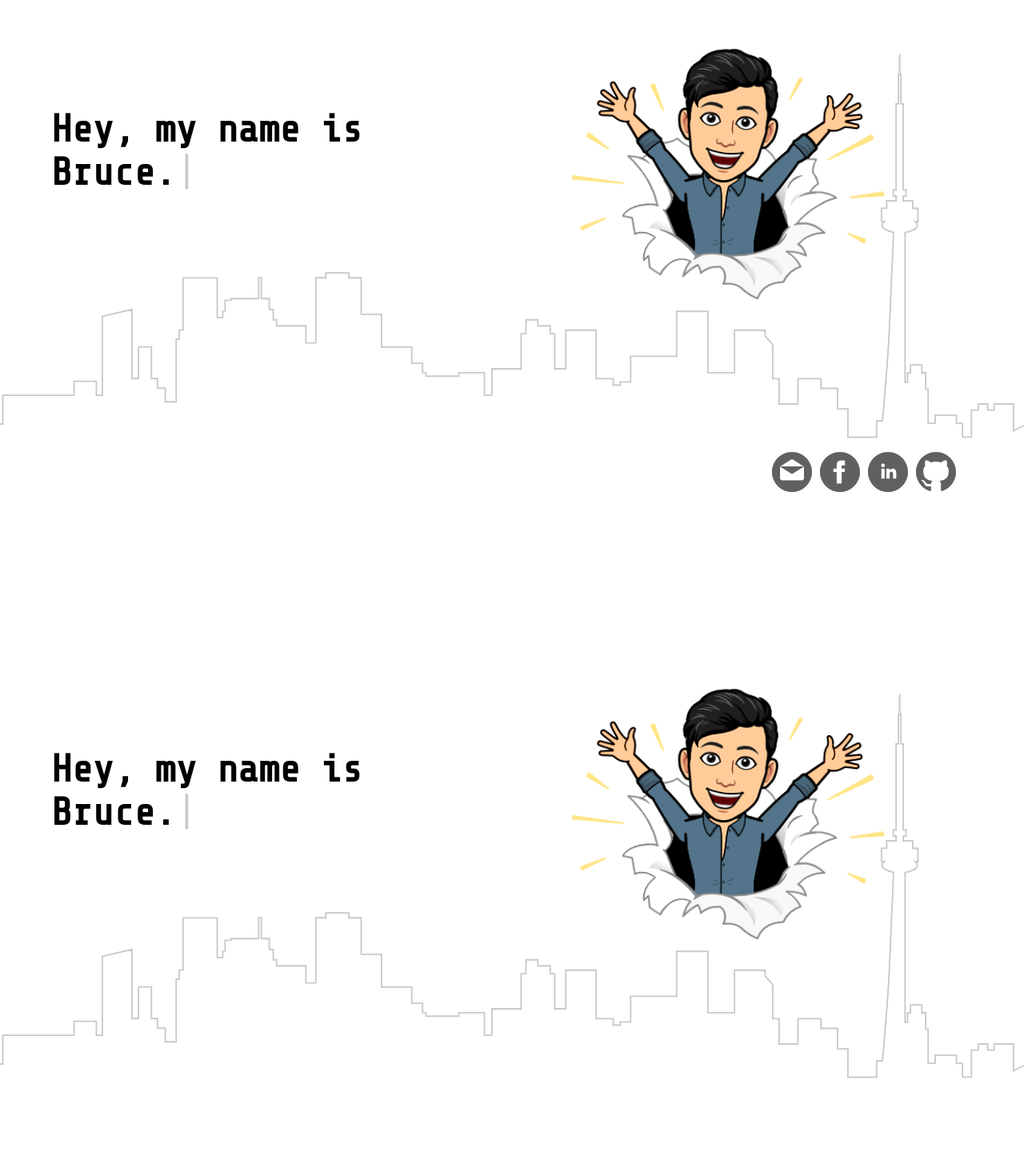
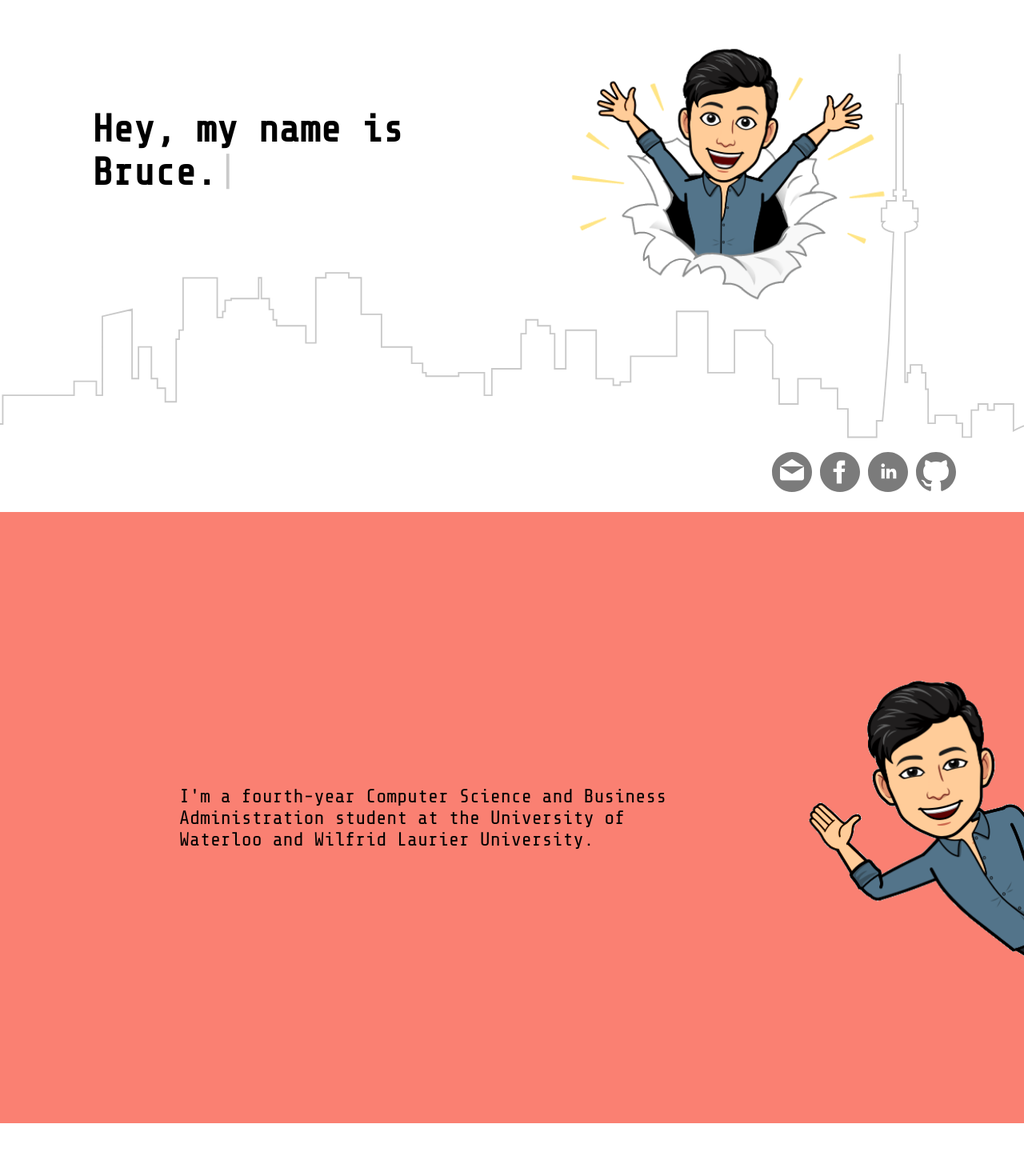
Before and after one commit to brucejh99/brucehong.com, a React (Create React App) app: page / in a window 1280 px wide. Shown: the part 160-1630 px from the top of the page at 80% size. Built offline with nearby package versions, Linux system fonts and the light colour scheme.

Commit message:
Improve navbar positioning & set up about screen

```diff
--- a/src/App.js
+++ b/src/App.js
@@ -1,5 +1,5 @@
-import React, { Component } from 'react';
-import { IntroScreen } from './screens';
+import React from 'react';
+import { IntroSection, AboutSection } from './screens';
 import { Navbar } from './components';
 import './App.scss';
 
@@ -8,10 +8,10 @@ const App = () => {
   return (
     <div className="app">
       <Navbar />
-      <IntroScreen id='home' />
-      <IntroScreen id='about' />
-      <IntroScreen id='exp' />
-      <IntroScreen id='projects' />
+      <IntroSection id='home' />
+      <AboutSection id='about' />
+      <IntroSection id='exp' />
+      <IntroSection id='projects' />
     </div>
   );
 }
--- a/src/App.scss
+++ b/src/App.scss
@@ -2,7 +2,6 @@
     min-width: 570px;
     width: 100%;
     height: 100%;
-    margin: 0;
     // app standard button
     button {
         border: none;
--- a/src/components/Navbar/Navbar.js
+++ b/src/components/Navbar/Navbar.js
@@ -2,33 +2,33 @@ import React, { Component } from 'react';
 import smoothscroll from 'smoothscroll-polyfill';
 import './Navbar.scss';
 
+const NAVBAR_HEIGHT = 36;
+
 // holds display order of each view and icons
 class Navbar extends Component {
-  constructor(props) {
-    super(props);
-    this.homeRef = null;
-    this.aboutRef = null;
-    this.expRef = null;
-    this.projectsRef = null;
-    this.state = {
-      activePage: 1
-    }
+  state = {
+    activePage: 1
   }
 
   componentDidMount() {
     this.setWindowDimensions();
+    this.setActive();
     window.addEventListener('scroll', this.setActive.bind(this));
-    window.addEventListener('resize', this.setWindowDimensions.bind(this));
+    window.addEventListener('resize', this.handleResize.bind(this));
+  }
+
+  handleResize() {
+    this.setWindowDimensions();
+    this.setActive();
   }
 
   setWindowDimensions() {
-    this.homeOffset = document.getElementById('home').offsetTop;
-    this.aboutOffset = document.getElementById('about').offsetTop;
-    this.expOffset = document.getElementById('exp').offsetTop;
-    this.projectsOffset = document.getElementById('projects').offsetTop;
+    this.homeOffset = document.getElementById('home').offsetTop - NAVBAR_HEIGHT;
+    this.aboutOffset = document.getElementById('about').offsetTop - NAVBAR_HEIGHT;
+    this.expOffset = document.getElementById('exp').offsetTop - NAVBAR_HEIGHT;
+    this.projectsOffset = document.getElementById('projects').offsetTop - NAVBAR_HEIGHT;
     // polyfill for browsers that don't support smooth scroll natively
     smoothscroll.polyfill();
-    this.setActive();
   }
 
   setActive() {
--- /dev/null
+++ b/src/screens/About/About.js
@@ -0,0 +1,18 @@
+import React from 'react';
+import waveImage from '../../assets/bitmojis/wave.png';
+import './About.scss';
+
+
+function AboutSection(props) {
+    return (
+        <div id={props.id || null} className='about'>
+            <img src={waveImage} alt='Imagine my bitmoji waving at you here' className='wave-picture' />
+            <p className='description'>
+                I'm a fourth-year Computer Science and Business Administration student at
+                the University of Waterloo and Wilfrid Laurier University.
+            </p>
+        </div>
+    );
+}
+
+export default AboutSection;
--- /dev/null
+++ b/src/screens/About/About.scss
@@ -0,0 +1,19 @@
+.about {
+    width: 100vw;
+    height: calc(100vh - 36px);
+    display: flex;
+    justify-content: center;
+    align-items: center;
+    background-color: salmon;
+    .wave-picture {
+        position: absolute;
+        right: 0;
+        height: 50%;
+    }
+    .description {
+        font-family: ShareTechMono;
+        font-size: 24px;
+        padding-right: 15%;
+        width: 50%;
+    }
+}
--- a/src/screens/index.js
+++ b/src/screens/index.js
@@ -1 +1,2 @@
-export { default as IntroScreen } from './intro/Intro';
+export { default as IntroSection } from './Intro/Intro';
+export { default as AboutSection } from './About/About';
--- a/src/screens/intro/intro.js
+++ b/src/screens/intro/intro.js
@@ -1,4 +1,4 @@
-import React, { PureComponent } from 'react';
+import React, { Component } from 'react';
 import Typewriter from 'typewriter-effect';
 import { ContactSection } from '../../components';
 import BreakingPaper1 from '../../assets/bitmojis/breaking-paper-1.png';
@@ -7,10 +7,9 @@ import ProfilePicture from '../../assets/bitmojis/surprise.png';
 import './Intro.scss';
 
 
-class IntroScreen extends PureComponent {
-  render() {
+function IntroSection(props) {
   return (
-      <div id={this.props.id || null} className='intro'>
+    <div id={props.id || null} className='intro'>
       <div className='half'>
         <div className='title-writer-wrapper'>
           <TitleWriter />
@@ -22,7 +21,6 @@ class IntroScreen extends PureComponent {
       </div>
     </div>
   );
-  }
 }
 
 function TitleWriter() {
@@ -69,7 +67,7 @@ function TitleWriter() {
   );
 }
 
-class AnimatedIntroPicture extends React.Component {
+class AnimatedIntroPicture extends Component {
   constructor(props) {
     super(props);
     this.state = {
@@ -104,4 +102,4 @@ class AnimatedIntroPicture extends React.Component {
   }
 }
 
-export default IntroScreen;
+export default IntroSection;
--- a/src/screens/intro/intro.scss
+++ b/src/screens/intro/intro.scss
@@ -15,7 +15,7 @@
         align-items: center;
         padding: 0 5%;
         .title-writer-wrapper {
-            padding-bottom: 20%;
+            padding: 0 0 20% 10%;
             .title-writer {
                 font-family: ShareTechMono;
                 font-size: 48px;
```
Lines whose indentation alone changed are shown as unchanged.
